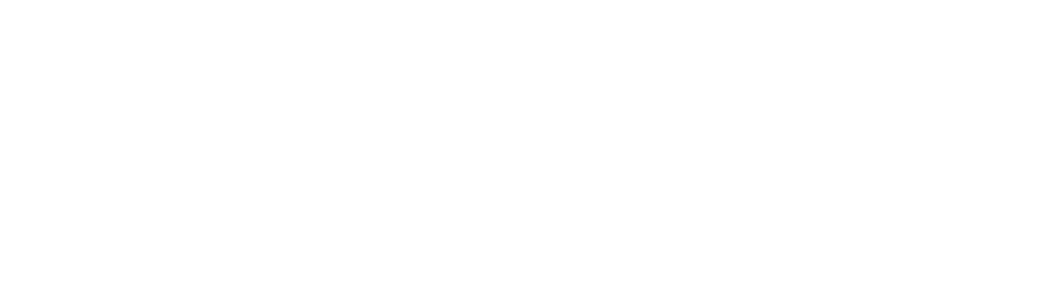
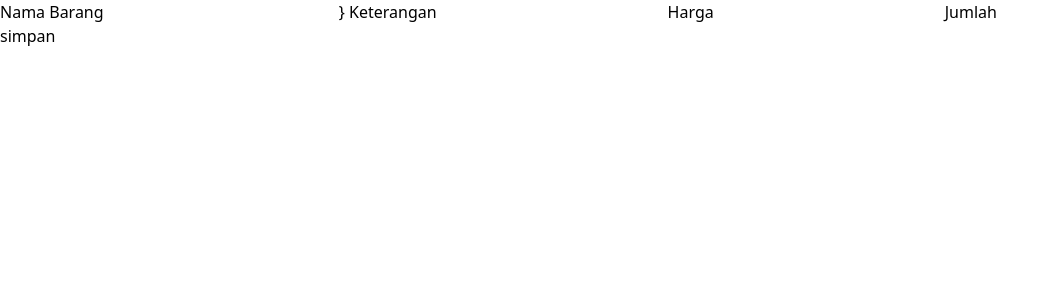
Before and after one commit to dimaswntech/level3-task10, a Nuxt app: page /update/1 in a window 1280 px wide. Before the commit this address had no page. Shown: the top 300 px of the page, without its empty margins (0-1058 px from the left). Built offline with nearby package versions, Linux system fonts and the light colour scheme; no server answers.

Commit message:
add page form update product

```diff
--- /dev/null
+++ b/pages/update/_id.vue
@@ -0,0 +1,84 @@
+<template>
+  <div>
+    <form @submit="update">
+      <label>Nama Barang</label>
+      <input type="text" v-model="post.nama_produk">
+      {{ post.nama_produk }}}
+      <label>Keterangan</label>
+      <input type="text" v-model="post.keterangan"/>
+      <label>Harga</label>
+      <input type="number" v-model="post.harga"/>
+      <label>Jumlah</label>
+      <input type="number" v-model="post.jumlah"/>
+      <button type="submit">simpan</button>
+    </form>
+  </div>
+</template>
+
+<script>
+export default {
+
+  data() {
+    return {
+      //state post
+      post: {
+        nama_produk: '',
+        keterangan: '',
+        harga: null,
+        jumlah: null
+      },
+      //state validation
+      validation: []
+    }
+  },
+
+  mounted() {
+
+    //get data post by ID
+    this.$axios.get(`/api/products/${this.$route.params.id}`)
+      .then(response => {
+        this.post.nama_produk = response.data.data.nama_produk,
+          this.post.keterangan = response.data.data.keterangan,
+          this.post.harga = response.data.data.harga,
+          this.post.jumlah = response.data.data.jumlah
+      })
+  },
+
+  methods: {
+
+    async update(e) {
+      e.preventDefault()
+
+      //send data ke Rest API untuk update
+      await this.$axios.put(`/api/products/${this.$route.params.id}`, {
+
+        //data yang dikirim
+        nama_produk: this.post.nama_produk,
+        keterangan: this.post.keterangan,
+        harga: this.post.harga,
+        jumlah: this.post.jumlah
+
+      })
+        .then(() => {
+
+          //redirect ke route "post"
+          this.$router.push({
+            name: 'home'
+          })
+
+        })
+        .catch(error => {
+
+          //assign error validasi
+          this.validation = error.response.data
+        })
+    }
+
+  }
+
+}
+</script>
+
+<style>
+
+</style>
```
